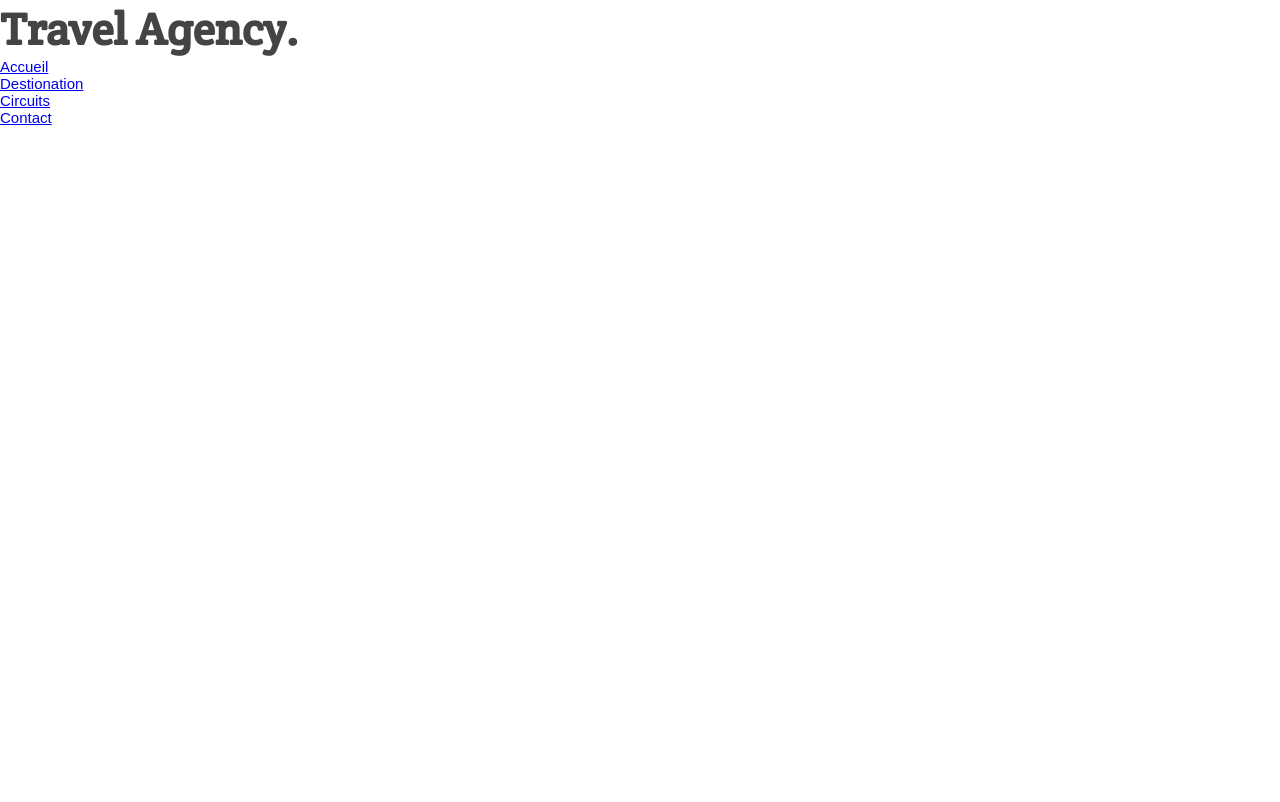
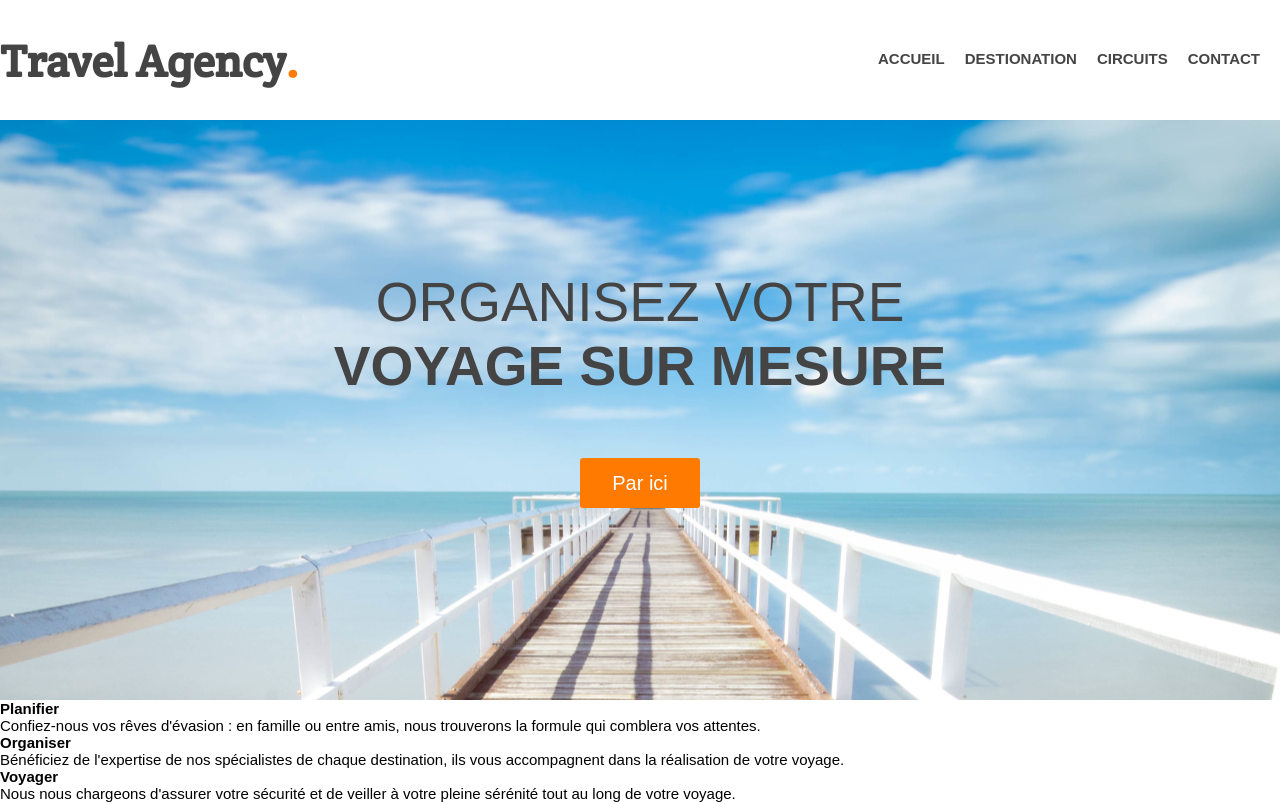
Before and after one commit to jerome-bouvier/travelAgency, a plain HTML site: page index.html in a window 1280 px wide. Drawn offline with Linux system fonts and the light colour scheme.

Commit message:
add header + main-image

```diff
--- a/index.html
+++ b/index.html
@@ -2,6 +2,7 @@
 <html>
 
 <head>
+    <meta charset="utf-8">
     <link href="syles.css" rel="stylesheet">
     <link href="https://fonts.googleapis.com/css?family=Crete+Round" rel="stylesheet">
     <title>Travel Agency</title>
@@ -24,11 +25,27 @@
 
     <section id="main-image">
         <div class=wrapper>
+            <h2>Organisez votre <br><strong>voyage sur mesure</strong></h2>
+            <a href="#" class="button1">Par ici</a>
         </div>
     </section>
 
     <section id="steps">
         <div class=wrapper>
+            <ul>
+                <li id="step1">
+                    <h4>Planifier</h4>
+                    <p>Confiez-nous vos rêves d'évasion : en famille ou entre amis, nous trouverons la formule qui comblera vos attentes.</p>
+                </li>
+                <li id="step2">
+                    <h4>Organiser</h4>
+                    <p>Bénéficiez de l'expertise de nos spécialistes de chaque destination, ils vous accompagnent dans la réalisation de votre voyage.</p>
+                </li>
+                <li id="step3">
+                    <h4>Voyager</h4>
+                    <p>Nous nous chargeons d'assurer votre sécurité et de veiller à votre pleine sérénité tout au long de votre voyage.</p>
+                </li>
+            </ul>
         </div>
     </section>
 
@@ -47,4 +64,5 @@
     </footer>
 
 </body>
+
 </html>
--- a/syles.css
+++ b/syles.css
@@ -1,22 +1,101 @@
 /* General */
 
-*
-{
+* {
     margin: 0;
     padding: 0;
 }
 
-body
-{
+body {
     font-family: Arial, sans-serif;
     font-size: 15px;
 }
 
-h1
-{
+h1 {
     font-family: 'Crete Round', serif;
     font-size: 45px;
     color: #444;
 }
 
+h2 {
+    color: #444;
+    font-size: 55px;
+}
+
+wrapper {
+    width: 940px;
+    margin: 0 auto;
+    padding: 0 10px;
+}
+
+ul {
+    list-style: none;
+}
+
+a {
+    text-decoration: none;
+    color: #444;
+}
+
+.orange {
+    color: #ff7a00;
+}
+
+
 /* Header */
+
+header {
+    height: 120px;
+}
+
+header h1 {
+    float: left;
+    margin-top: 32px;
+}
+
+header nav {
+    float: right;
+    margin-top: 50px;
+}
+
+header nav ul li {
+    display: inline-block;
+    margin-right: 20px;
+    float: left;
+}
+
+header nav ul li a {
+    text-transform: uppercase;
+    font-weight: bold;
+}
+
+
+/* Main image */
+
+#main-image {
+    height: 580px;
+    background: url('images/main.jpg') center;
+}
+
+#main-image h2 {
+    font-weight: normal;
+    text-transform: uppercase;
+    text-align: center;
+    padding: 150px 0 40px 0;
+    margin-bottom: 20px;
+}
+
+.button1 {
+    width: 120px;
+    height: 50px;
+    display: block;
+    background: #ff7a00;
+    color: #fff;
+    font-size: 20px;
+    margin: 0 auto;
+    line-height: 50px;
+    text-align: center;
+    border-radius: 3px;
+}
+
+
+/* Steps */
```
Lines whose indentation alone changed are shown as unchanged.
